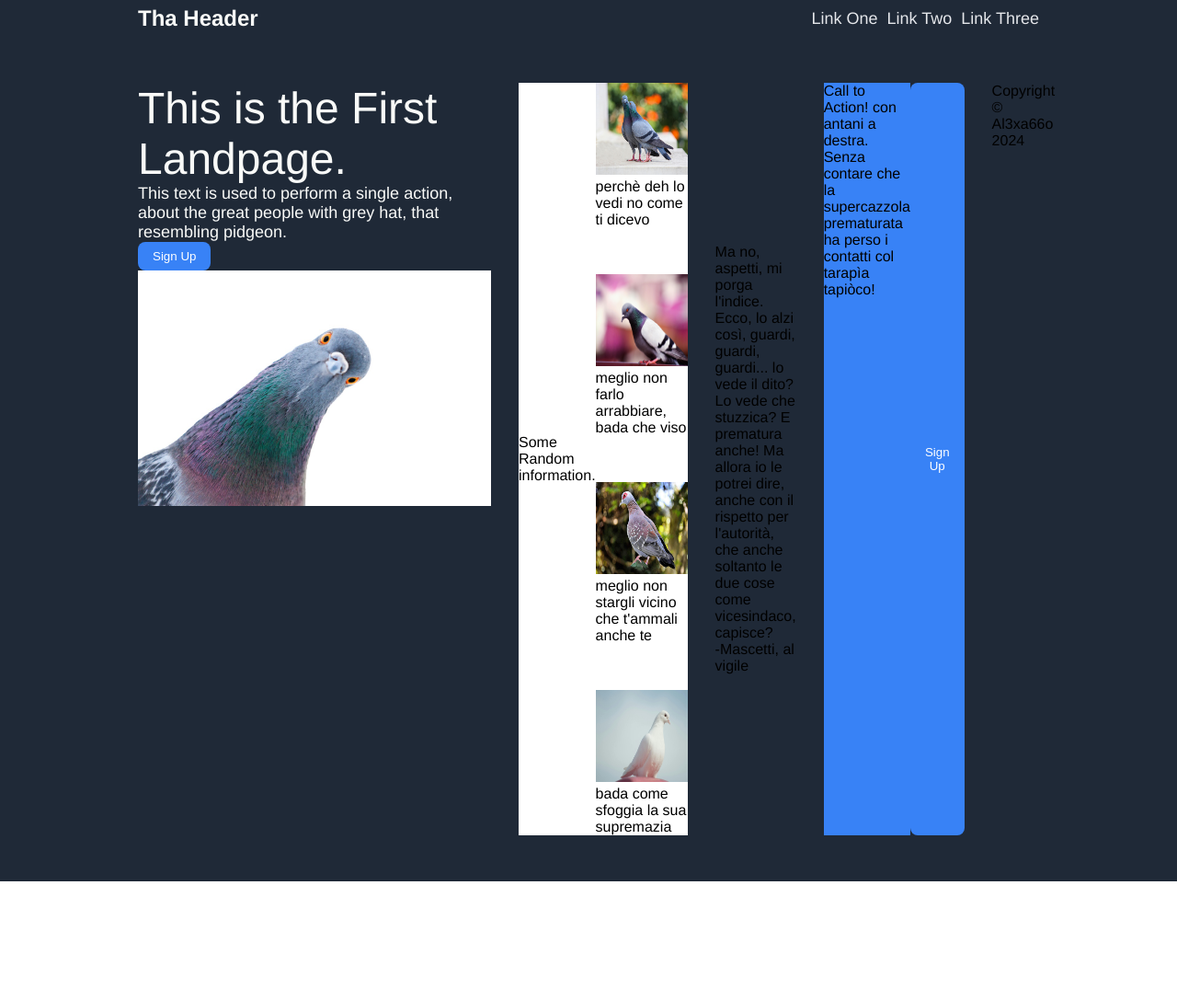
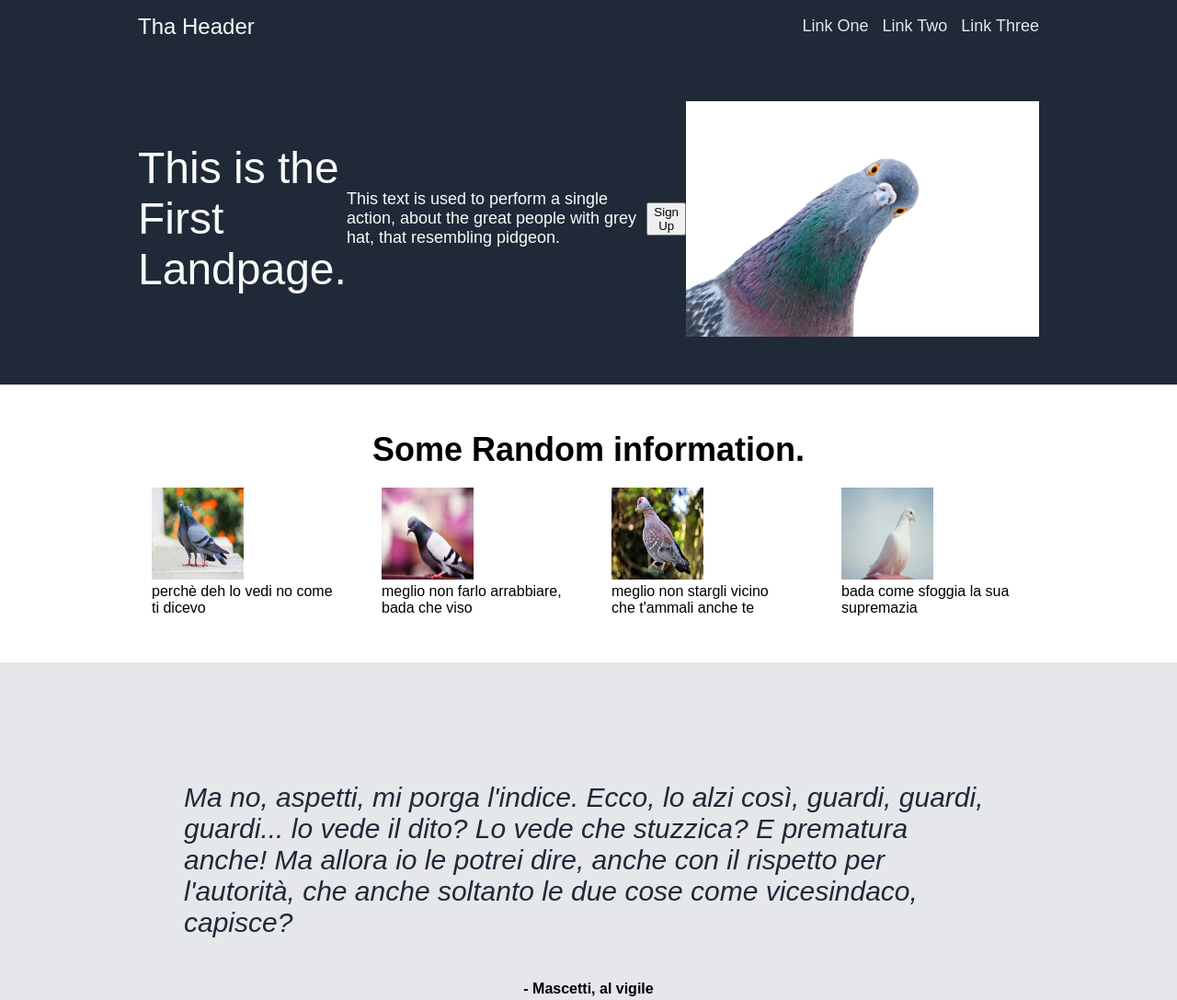
Before and after one commit to Al3xa66o/thefirstwebpage, a plain HTML site: page index.html in a window 1280 px wide. Shown: the top 1087 px of the page at 92% size. Before the commit the page ends 958 px from the top, so only its background shows below. Drawn offline with Linux system fonts and the light colour scheme.

Commit message:
rewrite style, leave html like that

```diff
--- a/index.html
+++ b/index.html
@@ -9,19 +9,18 @@
 </head>
 <body>
     <div class="top-section">
-        <div class="head-title">
-                <h4>Tha Header</h4>
-        </div>
+        <div class="head-title">Tha Header</div>
         <ul class="top-row">
             <li><a href="#">Link One</a></li>
             <li><a href="#">Link Two</a></li>
             <li><a href="#">Link Three</a></li>
         </ul>
     </div>
+
     <div class="first-content">
         <div class="text-one">
-            <div class="title">This is the First Landpage.</div>
-            <div class="central">This text is used to perform a single action, about the great people with grey hat, that resembling pidgeon.</div>
+            <p class="title">This is the First Landpage.</p>
+            <p class="central">This text is used to perform a single action, about the great people with grey hat, that resembling pidgeon.</p>
             <button class="1">Sign Up</button>
         <div class="first-image">
             <img src="Pigeons Holy Spirit.jpeg" alt="el pidgeon" width="384" height="256">
@@ -29,9 +28,7 @@
     </div>
 
     <div class="secon-content">
-        <div class="secon-title">
-            Some Random information.
-        </div>
+        <div class="secon-title">Some Random information.</div>
         <div class="information">
             <div class="box">
                 <img src="pexels-ashuphotography-1406506.jpg" alt="ammore" height="100" width="100">
@@ -54,12 +51,9 @@
 
     <div class="third-content">
         <div class="quote">
-            <div class="quote-text">
-                Ma no, aspetti, mi porga l'indice. Ecco, lo alzi così, guardi, guardi, guardi... lo vede il dito? Lo vede che stuzzica? E prematura anche! Ma allora io le potrei dire, anche con il rispetto per l'autorità, che anche soltanto le due cose come vicesindaco, capisce?
-            </div>
-            <div class="quote-speak">
-                -Mascetti, al vigile
-            </div>
+            <p class="quote-text">Ma no, aspetti, mi porga l'indice. Ecco, lo alzi così, guardi, guardi, guardi... lo vede il dito? Lo vede che stuzzica?
+                E prematura anche! Ma allora io le potrei dire, anche con il rispetto per l'autorità, che anche soltanto le due cose come vicesindaco, capisce?</p>
+            <p class="quote-speak">- Mascetti, al vigile</p>
         </div>
     </div>
 
--- a/style.css
+++ b/style.css
@@ -1,132 +1,116 @@
 body {
-    font-family: 'Franklin Gothic Medium', 'Arial Narrow', Arial, sans-serif;
+    font-family: sans-serif;
     display: flex;
+    flex-direction: column;
+    height: 100%;
     margin: 0;
     padding: 0;
-    flex-direction: column;
-
-
 }
 
 .top-section {
     background-color: #1F2937;
     display: flex;
     justify-content: space-between;
+    align-items: center;
     padding-top: 0;
-    height: 40px;
 }
-
 
 .head-title {
     display: flex;
     font-size: 24px;
     color: #f9faf8;
-    margin-left: 150px;
     justify-content: center;
     align-items: center;
+    margin-left: 150px;
 }
 
 .top-row {
     display: flex;
     justify-content: center;
     align-items: center;
-    gap: 10px;
+    gap: 15px;
     margin-right: 150px;
+    font-size: 18px;
 }
 
+.first-content {
+    background-color: #1F2937;
 
-.first-content {
+}
+.text-one {
     display: flex;
-    background-color: #1F2937;
+    justify-content: space-between;
+    align-items: center;
     padding: 50px 150px;
-    gap: 30px;
+
 }
-
-.first-image {
-    display: flex;
-    align-items: center;
-    justify-content: center;
-}
-
 .title {
     color: #f9faf8;
     font-size: 48px;
     font-weight: 900px;
-    align-items: center;
+
+
 }
 .central {
     font-size: 18px;
     color: #f9faf8;
+
+}
+.first-image {
+    display: flex;
 }
 
+
 .secon-content {
-    display: flex;
     background-color: white;
-    align-items: center;
-
+    padding: 50px 150px;
+    flex: 1;
 }
 
+.secon-title {
+    font-size: 36px;
+    font-weight: 900;
+    display: flex;
+    justify-content: center;
+    margin-bottom: 20px;
+}
 .information {
     display: flex;
+    gap: 50px;
     justify-content: center;
-    gap: 50px;
-    flex-wrap: wrap;
 }
-
+.box {
+    max-width: 200px;
+}
 .text {
     display: flex;
     flex-wrap: wrap;
 }
 
 
-
-
-
-
-
 .third-content {
+    background-color: #e5e7eb;
+}
+.quote {
     display: flex;
+    justify-content: center;
     align-items: center;
-
-
+    padding: 100px 200px;
+    flex-wrap: wrap;
+}
+.quote-text {
+    font-size: 30px;
+    color: #1F2937;
+    font-style: italic;
+    font-weight: 100;
+}
+.quote-speak {
+    font-weight: bold;
 }
 
 
 
 
-
-
-
-
-
-.fourth-content {
-    display: flex;
-
-}
-
-
-
-
-
-.footer {
-    display: flex;
-    justify-content: flex-end;
-}
-
-.action-box {
-    background-color: #3882f6;
-
-}
-
-
-
-button {
-    border: none;
-    border-radius: 8px;
-    padding: 8px 16px;
-    background-color: #3882f6;
-    color: white;
-}
 
 
 ul {
```
